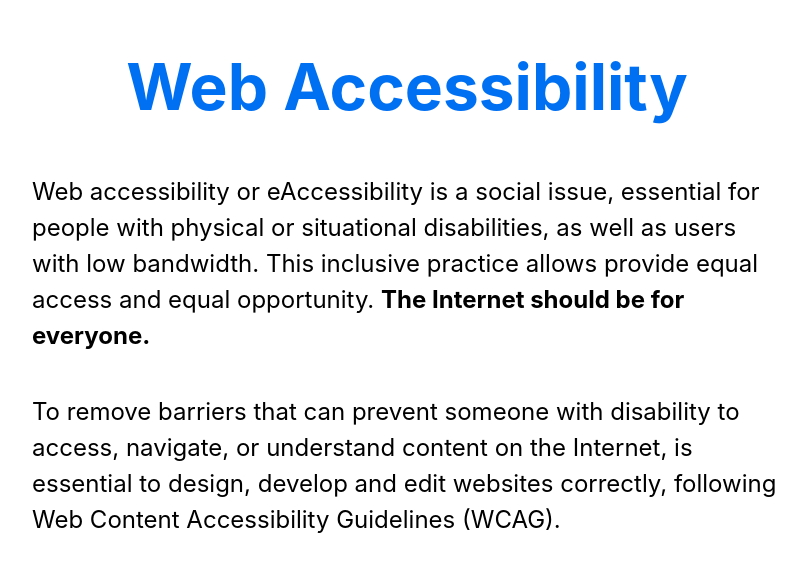
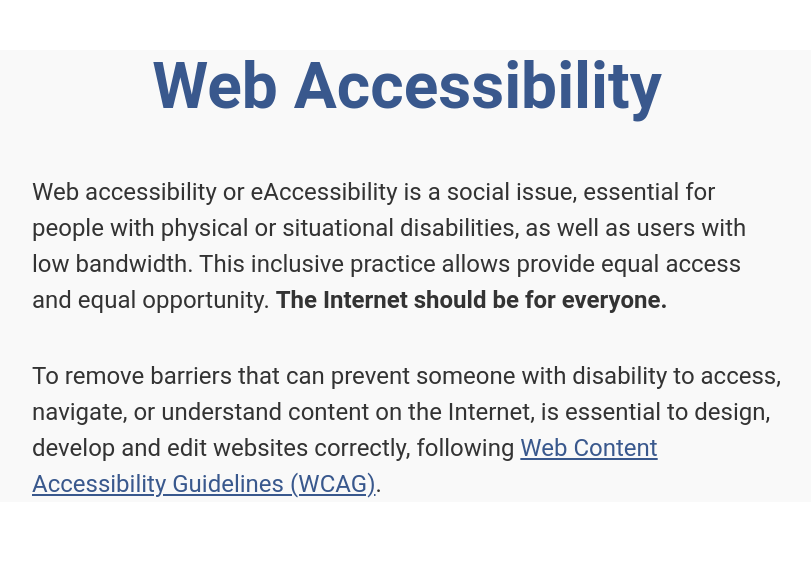
Before and after one commit to thiagocabralcorreia/web-accessibility, a Next.js app: page / in a window 1280 px wide. Shown: the top 572 px of the page, without its empty margins (233-1044 px from the left). Built offline with nearby package versions, Linux system fonts and the light colour scheme.

Commit message:
Add theme styles

```diff
--- a/app/Provider.tsx
+++ b/app/Provider.tsx
@@ -1,15 +1,18 @@
 "use client";
-
 import { ThemeProvider, DefaultTheme } from "styled-components";
-
-const theme: DefaultTheme = {
-  colors: {
-    primary: "#111",
-    secondary: "#0070f3",
-  },
-};
+import GlobalStyle from "../styles/global";
+import light from "../styles/themes/light";
+import dark from "../styles/themes/dark";
+import { useState } from "react";
 
 //     <ThemeProvider enableSystem={true} attribute="class">
 export default function Provider({ children }: { children: React.ReactNode }) {
-  return <ThemeProvider theme={theme}>{children}</ThemeProvider>;
+  const [currentTheme, setCurrentTheme] = useState<DefaultTheme>(light);
+
+  return (
+    <>
+      <GlobalStyle />
+      <ThemeProvider theme={currentTheme}>{children}</ThemeProvider>
+    </>
+  );
 }
--- a/app/layout.tsx
+++ b/app/layout.tsx
@@ -1,4 +1,4 @@
-import "../styles/globals.css";
+import { PageContainer } from "../styles/pages/layout";
 import Provider from "./Provider";
 
 export default function RootLayout({
@@ -10,7 +10,7 @@ export default function RootLayout({
     <html>
       <head />
       <Provider>
-        <body>{children}</body>
+        <PageContainer>{children}</PageContainer>
       </Provider>
     </html>
   );
--- a/app/page.tsx
+++ b/app/page.tsx
@@ -1,7 +1,7 @@
 "use client";
 
 import React from "react";
-import { Container, Description, Title } from "../styles/pages/home";
+import { Container, Description, Link, Title } from "../styles/pages/home";
 
 export default function Home() {
   return (
@@ -18,15 +18,14 @@ export default function Home() {
       <Description>
         To remove barriers that can prevent someone with disability to access,
         navigate, or understand content on the Internet, is essential to design,
-        develop and edit websites correctly, following
-        <a
+        develop and edit websites correctly, following{" "}
+        <Link
           href="https://www.w3.org/TR/WCAG21/"
           target="_blank"
           rel="noopener noreferrer"
         >
-          {" "}
           Web Content Accessibility Guidelines (WCAG)
-        </a>
+        </Link>
         .
       </Description>
     </Container>
--- /dev/null
+++ b/styles/global.ts
@@ -0,0 +1,14 @@
+"use client";
+import { createGlobalStyle } from "styled-components";
+
+import styled from "styled-components";
+// import { txt } from './themes/typography';
+
+export default createGlobalStyle`
+	* {
+		margin: 0;
+		padding: 0;
+		box-sizing: border-box;
+		font-family: Roboto, Oxygen, Ubuntu, Cantarell, Fira Sans, Droid Sans, Helvetica Neue, sans-serif;
+	}
+`;
--- a/styles/globals.css
+++ /dev/null
@@ -1,26 +0,0 @@
-html,
-body {
-  padding: 0;
-  margin: 0;
-  font-family: -apple-system, BlinkMacSystemFont, Segoe UI, Roboto, Oxygen,
-    Ubuntu, Cantarell, Fira Sans, Droid Sans, Helvetica Neue, sans-serif;
-}
-
-a {
-  color: inherit;
-  text-decoration: none;
-}
-
-* {
-  box-sizing: border-box;
-}
-
-@media (prefers-color-scheme: dark) {
-  html {
-    color-scheme: dark;
-  }
-  body {
-    color: white;
-    background: black;
-  }
-}
--- a/styles/pages/home.ts
+++ b/styles/pages/home.ts
@@ -11,11 +11,24 @@ export const Title = styled.h1`
   line-height: 1.15;
   font-size: 4rem;
   text-align: center;
-  ${({ theme }) => `color: ${theme.colors.secondary};`}
+  color: ${({ theme }) => theme.colors.main};
 `;
 
 export const Description = styled.p`
   margin-bottom: 40px;
   line-height: 1.5;
   font-size: 1.5rem;
+  color: ${({ theme }) => theme.colors.text};
 `;
+
+export const Link = styled.a`
+  &:link {
+    color: ${({ theme }) => theme.colors.main};
+  }
+  &:visited {
+    color: ${({ theme }) => theme.colors.complementary};
+  }
+  &:active {
+    color: ${({ theme }) => theme.colors.main};
+  }
+`;
--- /dev/null
+++ b/styles/pages/layout.ts
@@ -0,0 +1,7 @@
+"use client";
+import styled from "styled-components";
+
+export const PageContainer = styled.body`
+  width: 100%;
+  ${({ theme }) => `background-color: ${theme.colors.primary_background};`}
+`;
--- /dev/null
+++ b/styles/themes/dark.ts
@@ -0,0 +1,13 @@
+const dark = {
+  title: "dark",
+
+  colors: {
+    main: "#70c0fe",
+    complementary: "#a09afc",
+    text: "#efeeeb",
+    primary_background: "#1c1e1f",
+    secondary_background: "#000000",
+  },
+};
+
+export default dark;
--- /dev/null
+++ b/styles/themes/light.ts
@@ -0,0 +1,13 @@
+const light = {
+  title: "light",
+
+  colors: {
+    main: "#39588d",
+    complementary: "#593ebc",
+    text: "#333333",
+    primary_background: "#f9f9f9",
+    secondary_background: "#ffffff",
+  },
+};
+
+export default light;
```
Also changed, not shown: styled.d.ts (+10 -5 lines), _document.ts (deleted).
